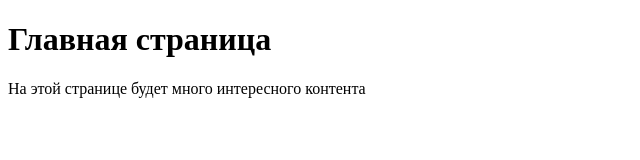
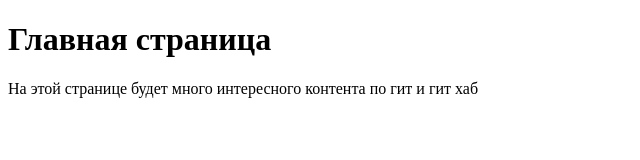
Before and after one commit to KsenEdge/git-htmlacademy, a plain HTML site: page index.html in a window 1280 px wide. Shown: the whole page, without its empty margins (0-640 px from the left). Drawn offline with Linux system fonts and the light colour scheme.

Commit message:
feat: added a paragraph with text to the file index.html v2

```diff
--- a/index.html
+++ b/index.html
@@ -8,6 +8,6 @@
 </head>
 <body>
 		<h1> Главная страница </h1>
-			<p> На этой странице будет много интересного контента </p>
+			<p> На этой странице будет много интересного контента по гит и гит хаб</p>
 </body>
 </html>
```
Also changed, not shown: 1 other file.
